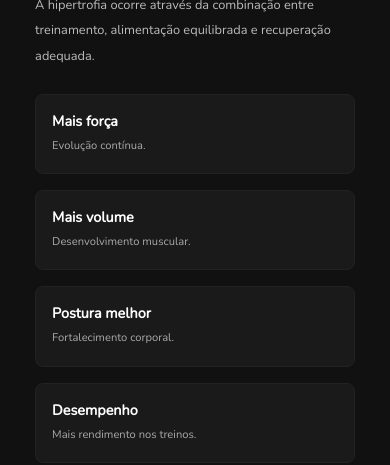
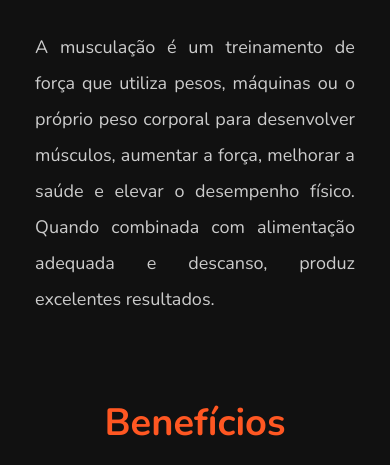
Before and after one commit to JoaoMarceloRochaSoares/total-loss, a PHP site: page /musculacao.php in a window 390 px wide. Shown: the part 1315-1780 px from the top of the page. Run offline with PHP 8.4, Linux system fonts and the light colour scheme.

Commit message:
Add files via upload
Signed-off-by: Samuelbr017 <samuelp.costa23@gmail.com>

```diff
--- a/musculacao.php
+++ b/musculacao.php
@@ -1,391 +1,289 @@
 <?php
-error_reporting(E_ALL);
-ini_set('display_errors', 1);
-
 session_start();
 $usuario_nome = $_SESSION['usuario_nome'] ?? null;
 ?>
+
 <!DOCTYPE html>
 <html lang="pt-BR">
 
 <head>
 <meta charset="UTF-8">
 <meta name="viewport" content="width=device-width, initial-scale=1.0">
-
-<title>Musculação - Total Loss</title>
-
-<link rel="stylesheet" href="main.css">
-<link rel="stylesheet" href="https://cdnjs.cloudflare.com/ajax/libs/font-awesome/5.15.4/css/all.min.css">
+<title>Musculação</title>
 
 <style>
+@import url("https://fonts.googleapis.com/css2?family=Nunito:wght@200;300;400;600;700&display=swap");
 
-.musculacao-page{
-    margin-top:8rem;
+*{
+    margin:0;
+    padding:0;
+    box-sizing:border-box;
+    font-family:'Nunito',sans-serif;
+    text-decoration:none;
 }
 
-.hero-musculacao{
+html{
+    font-size:62.5%;
+    scroll-behavior:smooth;
+}
+
+body{
+    background:#111;
+    color:#fff;
+}
+
+section{
+    padding:5rem 9%;
+}
+
+
+.hero{
     min-height:70vh;
+    background:
+    linear-gradient(rgba(0,0,0,.75),rgba(0,0,0,.75)),
+    url('https://images.unsplash.com/photo-1534438327276-14e5300c3a48?q=80&w=1600&auto=format&fit=crop')
+    center/cover;
     display:flex;
     align-items:center;
-    justify-content:center;
-    text-align:center;
-    padding:8rem 9%;
-    background:
-    linear-gradient(rgba(0,0,0,.75),rgba(0,0,0,.75)),
-    url('https://images.unsplash.com/photo-1534438327276-14e5300c3a48?q=80&w=1920&auto=format&fit=crop');
-    background-size:cover;
-    background-position:center;
 }
 
-.hero-content span{
-    color:rgb(238,87,51);
-    font-size:2rem;
+.hero .content{
+    max-width:75rem;
 }
 
-.hero-content h1{
-    color:#fff;
-    font-size:5rem;
-    margin:2rem 0;
+.hero span{
+    color:#ff5722;
+    font-size:2rem;
+    font-weight:700;
 }
 
-.hero-content p{
+.hero h1{
+    font-size:6rem;
+    margin:1.5rem 0;
+}
+
+.hero p{
+    font-size:1.8rem;
     color:#ddd;
+    line-height:1.8;
+}
+
+.btn{
+    display:inline-block;
+    margin-top:2rem;
+    padding:1.2rem 3rem;
+    background:linear-gradient(130deg,#ff5722 93%,transparent 90%);
+    color:#fff;
+    font-size:1.7rem;
+    border-radius:.5rem;
+    transition:.3s;
+}
+
+.btn:hover{
+    transform:scale(1.05);
+}
+
+
+.heading{
+    text-align:center;
+    margin-bottom:5rem;
+    position:relative;
+}
+
+.heading::before{
+    content:'';
+    position:absolute;
+    top:50%;
+    left:0;
+    width:100%;
+    height:.1rem;
+    background:#444;
+    z-index:-1;
+}
+
+.heading span{
+    background:#111;
+    padding:.8rem 2rem;
+    border:.1rem solid #555;
+    border-radius:.5rem;
+    color:#ff5722;
+    font-size:3rem;
+    font-weight:bold;
+}
+
+
+.bloco{
+    max-width:1100px;
+    margin:0 auto 8rem auto;
+    text-align:center;
+}
+
+.bloco h2{
+    font-size:3.8rem;
+    color:#ff5722;
+    margin-bottom:2rem;
+}
+
+.bloco p{
     font-size:1.8rem;
     line-height:2;
-    max-width:900px;
-    margin:auto;
+    color:#ccc;
+    text-align:justify;
 }
 
-.muscle-section{
-    padding:6rem 9%;
-    background:#111;
-}
 
-.muscle-card{
-    display:flex;
-    align-items:center;
-    gap:4rem;
-    margin-bottom:8rem;
-}
-
-.muscle-card:nth-child(even){
-    flex-direction:row-reverse;
-}
-
-.muscle-image{
-    flex:1;
-}
-
-.muscle-image img{
+.bloco img{
     width:100%;
+    max-width:850px;
     height:450px;
     object-fit:cover;
     border-radius:1rem;
+    margin:3rem auto;
+    display:block;
+    border:2px solid #333;
+    transition:.3s;
 }
 
-.muscle-content{
-    flex:1;
+.bloco img:hover{
+    transform:scale(1.02);
+    border-color:#ff5722;
 }
 
-.muscle-content span{
-    color:rgb(238,87,51);
-    font-size:1.8rem;
+
+.cards-container{
+    display:grid;
+    grid-template-columns:repeat(auto-fit,minmax(30rem,1fr));
+    gap:3rem;
 }
 
-.muscle-content h2{
-    color:#fff;
-    font-size:3.8rem;
-    margin:1rem 0;
+.card{
+    background:#1a1a1a;
+    border:.1rem solid #333;
+    border-radius:1rem;
+    padding:2.5rem;
+    transition:.3s;
 }
 
-.muscle-content p{
-    color:#bbb;
-    font-size:1.6rem;
-    line-height:2;
+.card:hover{
+    transform:translateY(-1rem);
+    border-color:#ff5722;
 }
 
-.benefits{
-    display:grid;
-    grid-template-columns:repeat(2,1fr);
-    gap:2rem;
-    margin-top:3rem;
+.card h3{
+    font-size:2.5rem;
+    margin-bottom:1.5rem;
+    color:#fff;
 }
 
-.benefit{
-    background:#1a1a1a;
-    padding:2rem;
-    border-radius:1rem;
-    border:1px solid #222;
+.card ul{
+    padding-left:2rem;
 }
 
-.benefit h4{
-    color:#fff;
-    font-size:1.8rem;
-    margin-bottom:.5rem;
-}
-
-.benefit p{
-    color:#aaa;
-    font-size:1.4rem;
-}
-
-.product-highlight{
-    padding:6rem 9%;
-    background:#1a1a1a;
-}
-
-.product-grid{
-    display:grid;
-    grid-template-columns:repeat(auto-fit,minmax(300px,1fr));
-    gap:3rem;
-    margin-top:4rem;
-}
-
-.product-box{
-    background:#111;
-    border-radius:1rem;
-    overflow:hidden;
-    transition:.3s;
-    border:1px solid #222;
-}
-
-.product-box:hover{
-    transform:translateY(-10px);
-    border-color:rgb(238,87,51);
-}
-
-.product-box img{
-    width:100%;
-    height:250px;
-    object-fit:cover;
-}
-
-.product-info{
-    padding:2rem;
-}
-
-.product-info h3{
-    color:#fff;
-    font-size:2.2rem;
-}
-
-.product-info p{
-    color:#aaa;
-    font-size:1.5rem;
-    margin-top:1rem;
-}
-
-.more-products{
-    text-align:center;
-    margin-top:4rem;
-}
-
-@media(max-width:991px){
-
-.hero-content h1{
-    font-size:3.8rem;
-}
-
-.muscle-card,
-.muscle-card:nth-child(even){
-    flex-direction:column;
-}
-
-.benefits{
-    grid-template-columns:1fr;
-}
-
+.card li{
+    font-size:1.6rem;
+    color:#bbb;
+    line-height:1.8;
 }
 
 </style>
-
 </head>
 
 <body>
 
-<header class="header">
 
-    <a href="index.php" class="logo">
-        <span>Total</span>Loss
-    </a>
+<section class="hero">
 
-    <div id="menu-btn" class="fas fa-bars"></div>
-
-       <nav class="navbar">
-        <a href="index.php">Início</a>
-        <a href="index.php#about">Sobre</a>
-        <a href="index.php#features">Serviços</a>
-        <a href="index.php#suppl">Suplementos</a>
-        <a href="index.php#mar">Matérias</a>
-        <a href="index.php#support">Suporte</a>
-
-        <?php if ($usuario_nome): ?>
-
-            <a href="conta.php">
-                <i class="fas fa-user-circle"></i>
-                <?= htmlspecialchars($usuario_nome) ?>
-            </a>
-
-        <?php else: ?>
-
-            <a href="Login/login.php">Login</a>
-
-        <?php endif; ?>
-
-    </nav>
-
-</header>
-
-<section class="hero-musculacao musculacao-page">
-
-    <div class="hero-content">
-
-        <span>Treino de Força</span>
-
-        <h1>Musculação para Evolução Real</h1>
-
+    <div class="content">
+        <span>Força • Disciplina • Evolução</span>
+        <h1>Musculação</h1>
         <p>
-            A musculação é uma das práticas mais eficientes para quem busca
-            ganho de massa muscular, aumento de força, melhora da postura,
-            definição corporal e mais qualidade de vida.
+            Transforme seu corpo com treino, disciplina e conhecimento.
+            A musculação é o caminho mais eficiente para evolução física e mental.
         </p>
-
     </div>
 
 </section>
 
-<section class="muscle-section">
 
-    <div class="muscle-card">
+<section>
 
-        <div class="muscle-image">
-            <img src="https://images.unsplash.com/photo-1583454110551-21f2fa2afe61?q=80&w=1200">
-        </div>
+<div class="heading">
+    <span>Guia de Musculação</span>
+</div>
 
-        <div class="muscle-content">
+<div class="bloco">
 
-            <span>Hipertrofia</span>
+    <h2>O Que é Musculação</h2>
 
-            <h2>Construa Massa Muscular</h2>
+    <img src="https://www.olimpiadatododia.com.br/wp-content/uploads/2025/07/Como-a-musculacao-previne-lesoes-em-corredores-e-ciclistas.jpg">
 
-            <p>
-                A hipertrofia ocorre através da combinação entre treinamento,
-                alimentação equilibrada e recuperação adequada.
-            </p>
+    <p>
+       A musculação é um treinamento de força que utiliza pesos, máquinas ou o próprio peso corporal
+       para desenvolver músculos, aumentar a força, melhorar a saúde e elevar o desempenho físico. Quando combinada com
+       alimentação adequada e descanso, produz excelentes resultados.
+    </p>
 
-            <div class="benefits">
+</div>
 
-                <div class="benefit">
-                    <h4>Mais força</h4>
-                    <p>Evolução contínua.</p>
-                </div>
+<div class="bloco">
 
-                <div class="benefit">
-                    <h4>Mais volume</h4>
-                    <p>Desenvolvimento muscular.</p>
-                </div>
+    <h2>Benefícios</h2>
 
-                <div class="benefit">
-                    <h4>Postura melhor</h4>
-                    <p>Fortalecimento corporal.</p>
-                </div>
+    <img src="https://i.pinimg.com/736x/95/94/dc/9594dc6e7e2d009569c28f44e712cb4d.jpg"
+     style="width:95%; height:auto; display:block; margin:5px auto; border-radius:6px;">
 
-                <div class="benefit">
-                    <h4>Desempenho</h4>
-                    <p>Mais rendimento nos treinos.</p>
-                </div>
+    <p>
+       A musculação ajuda no ganho de massa muscular, acelera o metabolismo, fortalece ossos e articulações, melhora a postura, reduz o estresse e contribui para uma vida mais saudável.
+    </p>
 
-            </div>
+</div>
 
-        </div>
+<div class="bloco">
 
-    </div>
+    <h2>Hipertrofia</h2>
 
-    <div class="muscle-card">
+    <img src="https://brunorodrigonutri.com.br/wp-content/uploads/2024/10/O-que-e-hipertrofia-muscular-e-como-fazer-1024x825.jpg"
+     style="width:95%; height:auto; display:block; margin:5px auto; border-radius:6px;">
 
-        <div class="muscle-image">
-            <img src="https://images.unsplash.com/photo-1517836357463-d25dfeac3438?q=80&w=1200">
-        </div>
+    <p>
+       Hipertrofia é o aumento do tamanho dos músculos. Ela acontece quando o treino gera estímulo suficiente e o corpo recebe nutrientes e descanso para se recuperar e crescer.
+    </p>
 
-        <div class="muscle-content">
+</div>
 
-            <span>Técnica Correta</span>
+<div class="bloco">
 
-            <h2>Treine com Segurança</h2>
+    <h2>Alimentação</h2>
 
-            <p>
-                Uma boa execução ativa melhor a musculatura e reduz
-                significativamente os riscos de lesões.
-            </p>
+    <img src="https://fitestrong.com.br/images/materias/2024/06/alimentos_musculo_450_394391121.png">
 
-        </div>
+    <p>
+       Uma alimentação equilibrada fornece energia para os treinos e nutrientes para a recuperação muscular. Proteínas, carboidratos, gorduras saudáveis e hidratação são fundamentais.
+    </p>
 
-    </div>
+</div>
 
-    <div class="muscle-card">
+<div class="bloco">
 
-        <div class="muscle-image">
-            <img src="https://images.unsplash.com/photo-1571019614242-c5c5dee9f50b?q=80&w=1200">
-        </div>
+    <h2>Whey Protein</h2>
 
-        <div class="muscle-content">
+    <img src="https://soldiersnutrition.com.br/cdn/shop/files/f7c93a90-867e-40dc-8591-85c7a02c5dd4-otytvp6vri.webp?v=1771352599"
+     style="width:100%; height:auto; display:block;">>
 
-            <span>Consistência</span>
+    <p>
+        OO whey protein é um suplemento rico em proteínas que auxilia na recuperação muscular e ajuda a atingir as necessidades diárias de proteína.
+    </p>
 
-            <h2>Resultados Reais</h2>
+</div>
 
-            <p>
-                A disciplina diária é o fator que mais influencia a evolução
-                física ao longo do tempo.
-            </p>
+<div class="bloco">
 
-        </div>
+    <h2>Disciplina</h2>
 
-    </div>
+    <img src="https://underlabz.com.br/cdn/shop/articles/O-protocolo-da-performance_-como-alinhar-treino_-foco-e-disciplina-no-seu-dia-a-dia_-_-Under-Labz-_-Loja-Oficial-190955875.jpg?v=1778948864">
 
-</section>
+    <p>
+       Resultados na musculação dependem de consistência. Treinar regularmente, alimentar-se bem e descansar adequadamente são os pilares da evolução.
+    </p>
 
-<section class="product-highlight">
-
-    <h1 class="heading">
-        <span>Produtos Recomendados</span>
-    </h1>
-
-    <div class="product-grid">
-
-        <div class="product-box">
-            <img src="https://images.unsplash.com/photo-1622484212850-eb596d769edc?q=80&w=1200">
-            <div class="product-info">
-                <h3>Whey Protein</h3>
-                <p>Recuperação muscular e suporte para hipertrofia.</p>
-            </div>
-        </div>
-
-        <div class="product-box">
-            <img src="https://images.unsplash.com/photo-1605296867304-46d5465a13f1?q=80&w=1200">
-            <div class="product-info">
-                <h3>Hipercalórico</h3>
-                <p>Ideal para quem busca aumento de peso e massa muscular.</p>
-            </div>
-        </div>
-
-        <div class="product-box">
-            <img src="https://images.unsplash.com/photo-1518611012118-696072aa579a?q=80&w=1200">
-            <div class="product-info">
-                <h3>Creatina</h3>
-                <p>Mais força, energia e desempenho nos treinos.</p>
-            </div>
-        </div>
-
-    </div>
-
-    <div class="more-products">
-        <a href="produtos.php" class="btn">Ver Mais Produtos</a>
-    </div>
-
-</section>
-
-<script src="main.js"></script>
-
-</body>
-</html>
+</div>
```
